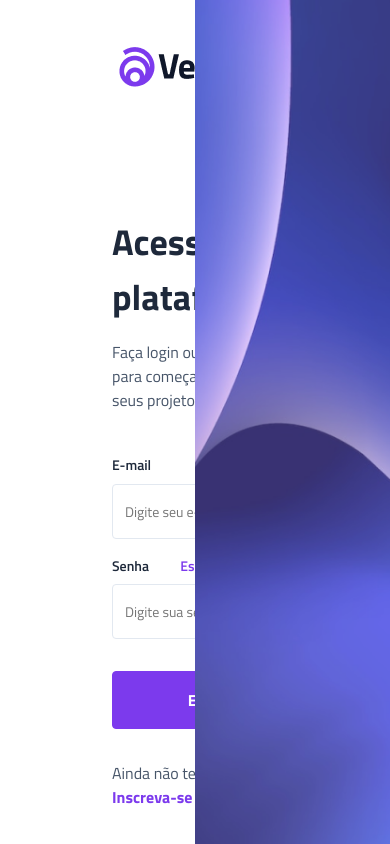
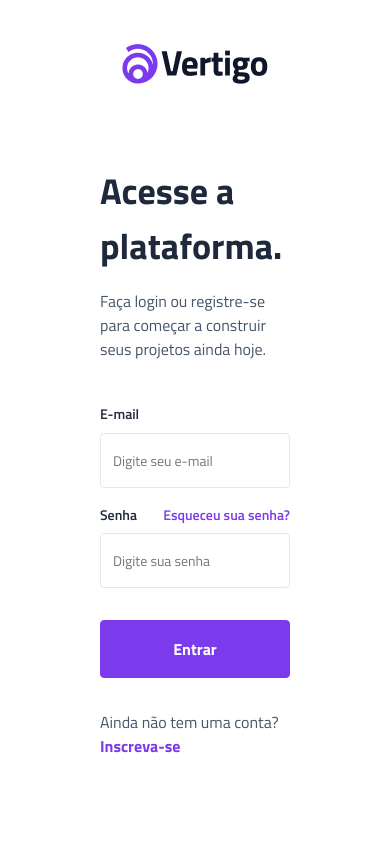
Before and after one commit to wwilliamsantana/signin-signout-auth, a React (Vite) app: page / in a window 390 px wide. Built offline with nearby package versions, Linux system fonts and the light colour scheme.

Commit message:
page: SingIn - Responsive

```diff
--- a/src/pages/SingIn/styles.ts
+++ b/src/pages/SingIn/styles.ts
@@ -7,11 +7,25 @@ export const Container = styled.div`
   & > img:first-of-type {
     width: 50%;
     object-fit: cover;
+
+    @media (max-width: 1024px) {
+      display: none;
+    }
   }
 `
 
 export const Box = styled.main`
   width: 50%;
+
+  @media (max-width: 1024px) {
+    width: 100%;
+    display: flex;
+    flex-direction: column;
+    justify-content: center;
+    align-items: center;
+    margin-top: -5rem;
+    padding: 10rem;
+  }
 `
 
 export const Header = styled.header`
@@ -20,6 +34,14 @@ export const Header = styled.header`
 
   img {
     width: 16rem;
+
+    @media (max-width: 1024px) {
+      margin-bottom: 5rem;
+    }
+  }
+
+  @media (max-width: 1024px) {
+    margin: 0;
   }
 `
 
@@ -29,6 +51,12 @@ export const Content = styled.main`
 
   margin-top: 11.4rem;
   margin-left: 11.2rem;
+
+  @media (max-width: 1024px) {
+    width: 100%;
+    margin: 0;
+    max-width: 58rem;
+  }
 `
 
 export const Headline = styled.div`
```
